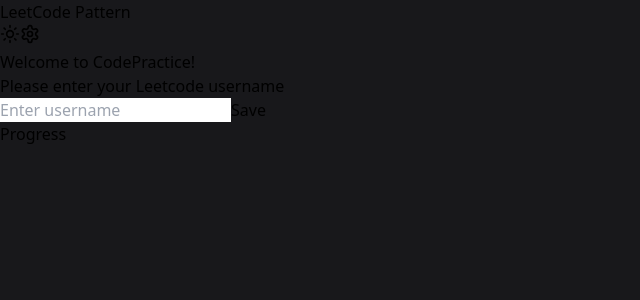
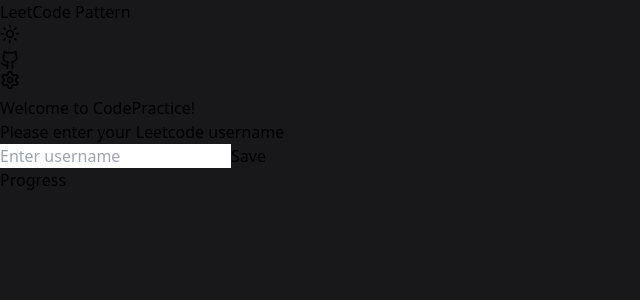
Before and after one commit to MannPatel0/LeetCodeProject, a React (Vite) app in the folder Frontend/: page / in a window 1280 px wide. Shown: the top 300 px of the page, without its empty margins (0-640 px from the left). Built offline with nearby package versions, Linux system fonts and the light colour scheme.

Commit message:
added backe the

```diff
--- a/Frontend/src/Dashboard.jsx
+++ b/Frontend/src/Dashboard.jsx
@@ -339,7 +339,12 @@
               >
                 {isDark ? <Sun size={20} /> : <Moon size={20} />}
               </button>
-
+              <a
+              href="https://github.com/mannpatel0/LeetCodeproject"
+              className={`${theme.hover} transition-colors`}
+            >
+              <Github size={20} />
+            </a>
               <button
                 onClick={() => setShowSettings(true)}
                 className={`p-2 rounded-lg ${theme.hover} transition-colors`}
```
